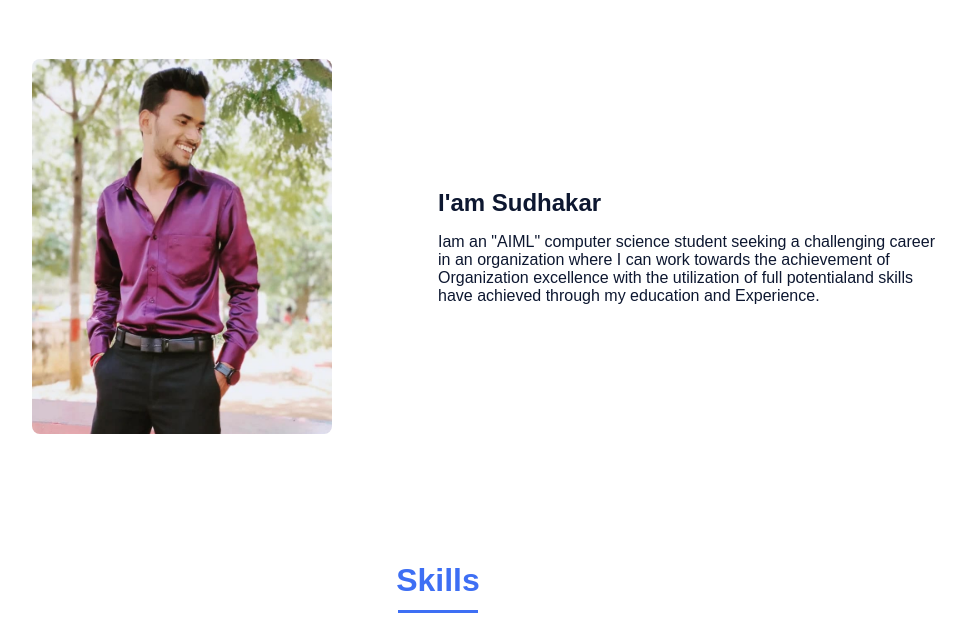
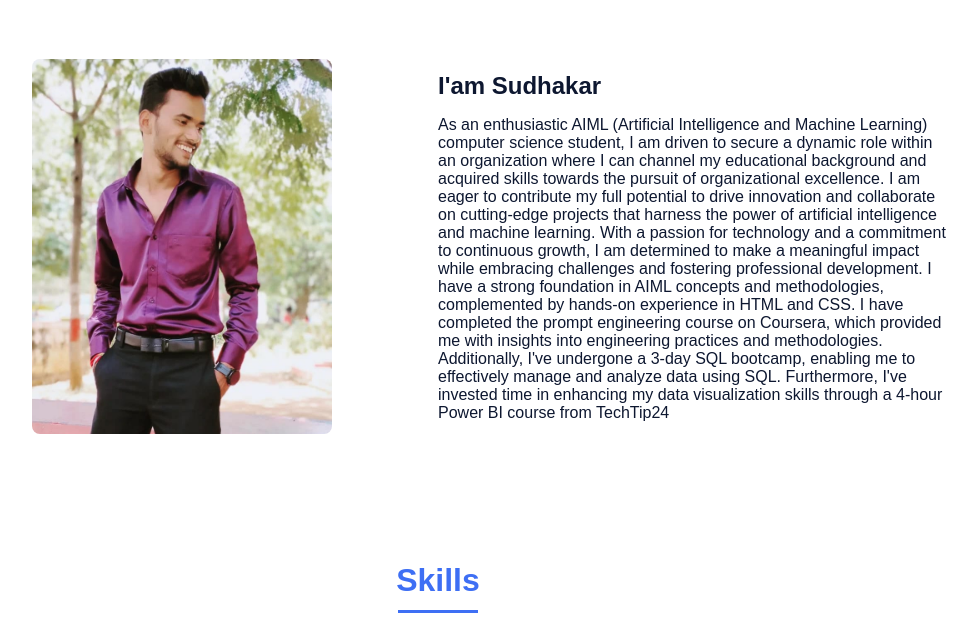
Before and after one commit to sudhakar0315/portfolio, a plain HTML site: page index.html in a window 1280 px wide. Shown: the part 755-1374 px from the top of the page, without its empty margins (202-1179 px from the left). Drawn offline with nearby package versions, Linux system fonts and the light colour scheme; a script that the page names is missing.

Commit message:
Update index.html

```diff
--- a/index.html
+++ b/index.html
@@ -73,9 +73,9 @@
 
                     <div>
                         <h2 class="about__subtitle">I'am Sudhakar</h2>
-                        <p class="about__text">Iam an "AIML" computer science student seeking a challenging career in an organization
-                            where I can work towards the achievement of Organization excellence with the utilization
-                            of full potentialand skills have achieved through my education and Experience.</p>
+                        <p class="about__text">As an enthusiastic AIML (Artificial Intelligence and Machine Learning) computer science student, I am driven to secure a dynamic role within an organization where I can channel my educational background and acquired skills towards the pursuit of organizational excellence. I am eager to contribute my full potential to drive innovation and collaborate on cutting-edge projects that harness the power of artificial intelligence and machine learning. With a passion for technology and a commitment to continuous growth, I am determined to make a meaningful impact while embracing challenges and fostering professional development.
+
+I have a strong foundation in AIML concepts and methodologies, complemented by hands-on experience in HTML and CSS. I have completed the prompt engineering course on Coursera, which provided me with insights into engineering practices and methodologies. Additionally, I've undergone a 3-day SQL bootcamp, enabling me to effectively manage and analyze data using SQL. Furthermore, I've invested time in enhancing my data visualization skills through a 4-hour Power BI course from TechTip24</p>
                     </div>
                 </div>
             </section>
```
